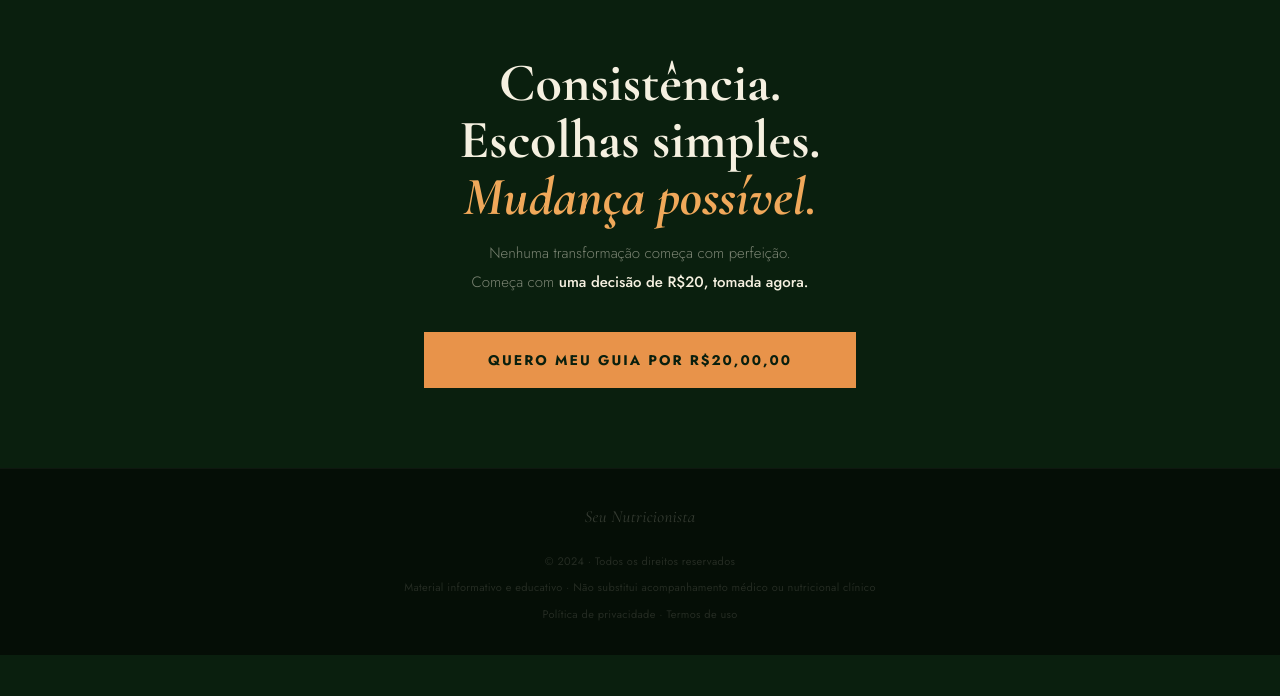
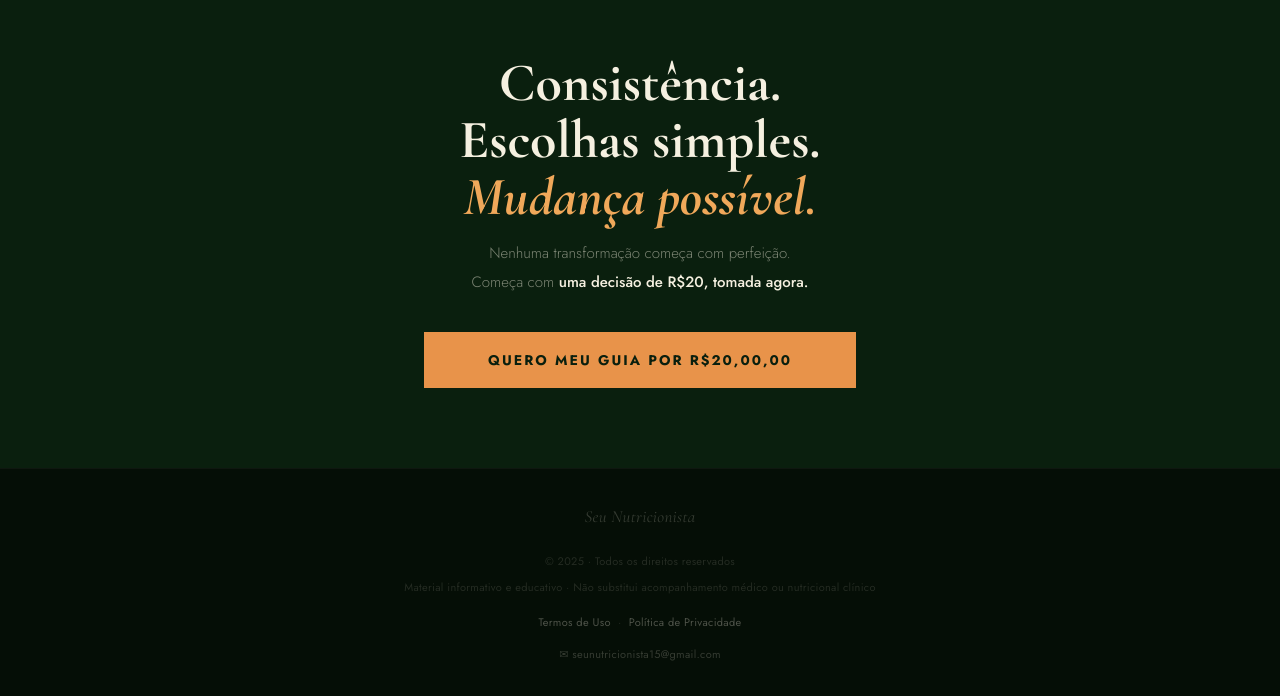
Before and after one commit to giulliasz/guia-nutricional, a Next.js app in the folder guia-nutricional/: page / in a window 1280 px wide. Shown: the part 7901-8597 px from the top of the page. Before the commit the page ends 8556 px from the top, so only its background shows below. Built offline with nearby package versions, Linux system fonts and the light colour scheme.

Commit message:
Update index.js

```diff
--- a/guia-nutricional/pages/index.js
+++ b/guia-nutricional/pages/index.js
@@ -2,7 +2,6 @@ export default function Home() {
   if (typeof window !== 'undefined') {
     setTimeout(() => {
 
-      // SCROLL REVEAL
       const obs = new IntersectionObserver((entries) => {
         entries.forEach(e => {
           if(e.isIntersecting){e.target.classList.add('visible');obs.unobserve(e.target);}
@@ -10,7 +9,6 @@ export default function Home() {
       },{threshold:0.07});
       document.querySelectorAll('.reveal').forEach(el=>obs.observe(el));
 
-      // POPUP
       window.fecharPopup = function(){
         var p = document.getElementById('leadPopup');
         if(p) p.classList.remove('show');
@@ -36,7 +34,6 @@ export default function Home() {
       setTimeout(initPopup, 1000);
       setTimeout(initPopup, 2500);
 
-      // CHAT - usa /api/chat no servidor
       var chatHistorico = [];
       var chatEnviando = false;
 
@@ -919,9 +916,16 @@ footer{
 
 <footer>
   <span class="fl">Seu Nutricionista</span>
-  © 2024 · Todos os direitos reservados<br>
+  © 2025 · Todos os direitos reservados<br>
   Material informativo e educativo · Não substitui acompanhamento médico ou nutricional clínico<br>
-  Política de privacidade · Termos de uso
+  <span style="margin-top:8px;display:inline-block;">
+    <a href="/termos" style="color:rgba(245,240,224,0.3);text-decoration:none;" target="_blank">Termos de Uso</a>
+    &nbsp;·&nbsp;
+    <a href="/privacidade" style="color:rgba(245,240,224,0.3);text-decoration:none;" target="_blank">Política de Privacidade</a>
+  </span><br>
+  <span style="margin-top:6px;display:inline-block;font-size:11px;color:rgba(245,240,224,0.2);">
+    ✉ <a href="mailto:seunutricionista15@gmail.com" style="color:rgba(245,240,224,0.2);text-decoration:none;">seunutricionista15@gmail.com</a>
+  </span>
 </footer>
 
 <script>
```
